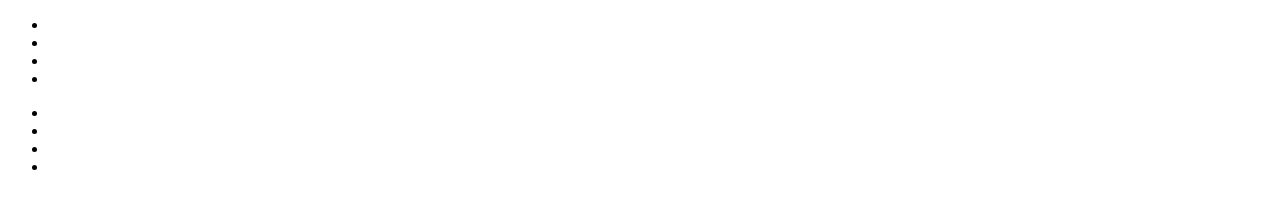
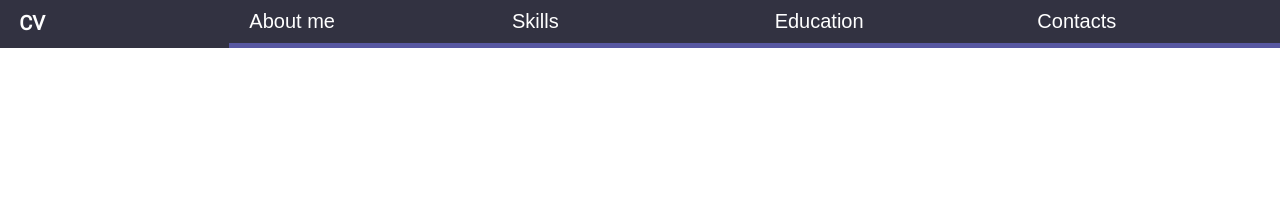
Before and after one commit to Jelika/rsschool-cv, a plain HTML site: page index.html in a window 1280 px wide. Drawn offline with Linux system fonts and the light colour scheme.

Commit message:
feat: add navigation and styles

```diff
--- a/index.html
+++ b/index.html
@@ -12,12 +12,24 @@
 
 <body>
     <header>
+        <div class="header-wrapper">
+            <div class="header-icon">
+                <h1>CV</h1>
+            </div>
              <nav>
-                <ul>
-                    <li></li>
-                    <li></li>
-                    <li></li>
-                    <li></li>
+                <ul class="menu">
+                    <li>
+                        <a href="#about">About me</a>
+                    </li>
+                    <li>
+                        <a href="#skills">Skills</a>
+                    </li>
+                    <li>
+                        <a href="#education">Education</a>
+                    </li>
+                    <li>
+                        <a href="#contacts">Contacts</a>
+                    </li>
                 </ul>
             </nav>
         </div>
--- a/styles.css
+++ b/styles.css
@@ -0,0 +1,49 @@
+*{
+    padding: 0;
+    margin: 0;
+    font-family: 'Roboto', sans-serif;
+    font-size: 20px;
+    width: 100%;
+    list-style-type: none;
+  }
+
+  .header-icon {
+    display: flex;
+    flex: 20%;
+    padding-top: 0.85%;
+    padding-left: 1.5%;
+  }
+
+  .menu {
+    list-style-type: none;
+    display: flex;
+    justify-content: flex-end;
+    flex-basis: 70%;
+  }
+
+  .menu a {
+    text-decoration: none;
+    font-family: sans-serif;
+    color: white;
+    display: inline-block;
+    padding: 10px 20px;
+    background-color: rgb(50, 50, 65);
+    border-bottom: 5px solid #5757a0;
+  }
+
+  .menu li {
+    display: inline;
+  }
+
+  header {
+    position: fixed;
+    color: white;
+    top: 0;
+    right: 0;
+    background-color: rgb(50, 50, 65);
+  }
+
+  .header-wrapper {
+    display: flex;
+    justify-content: space-between;
+  }
```
